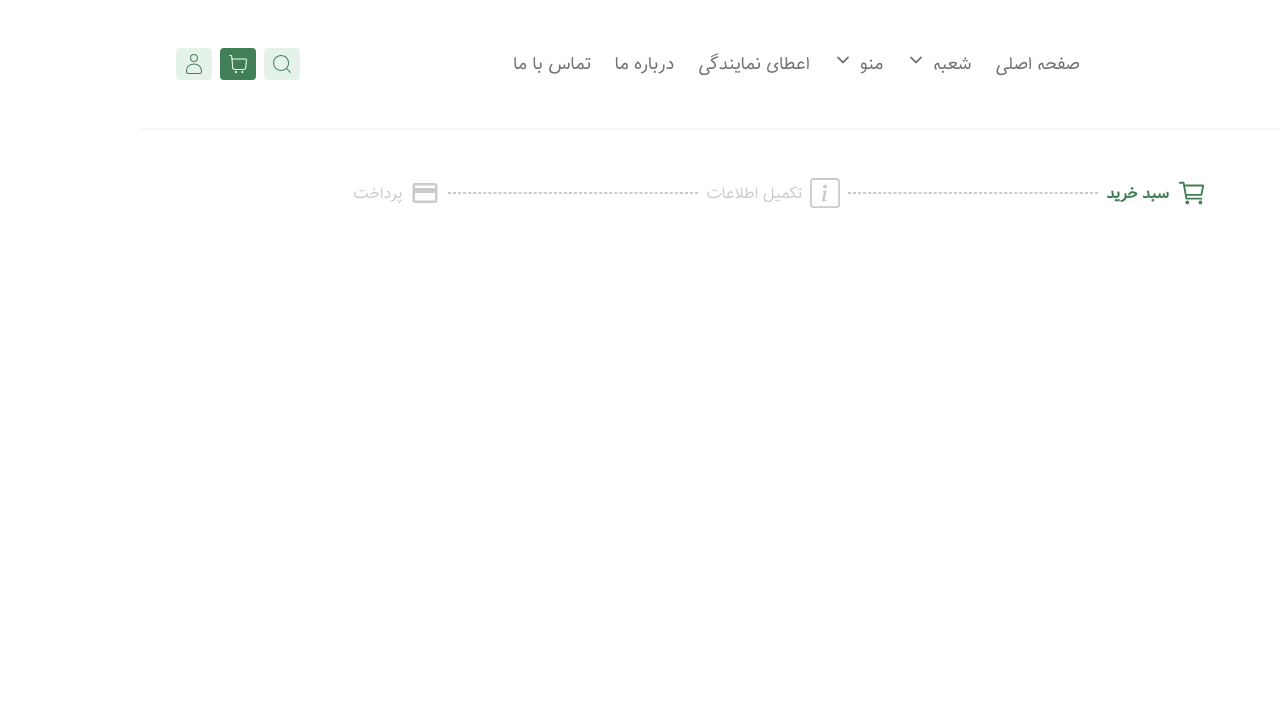
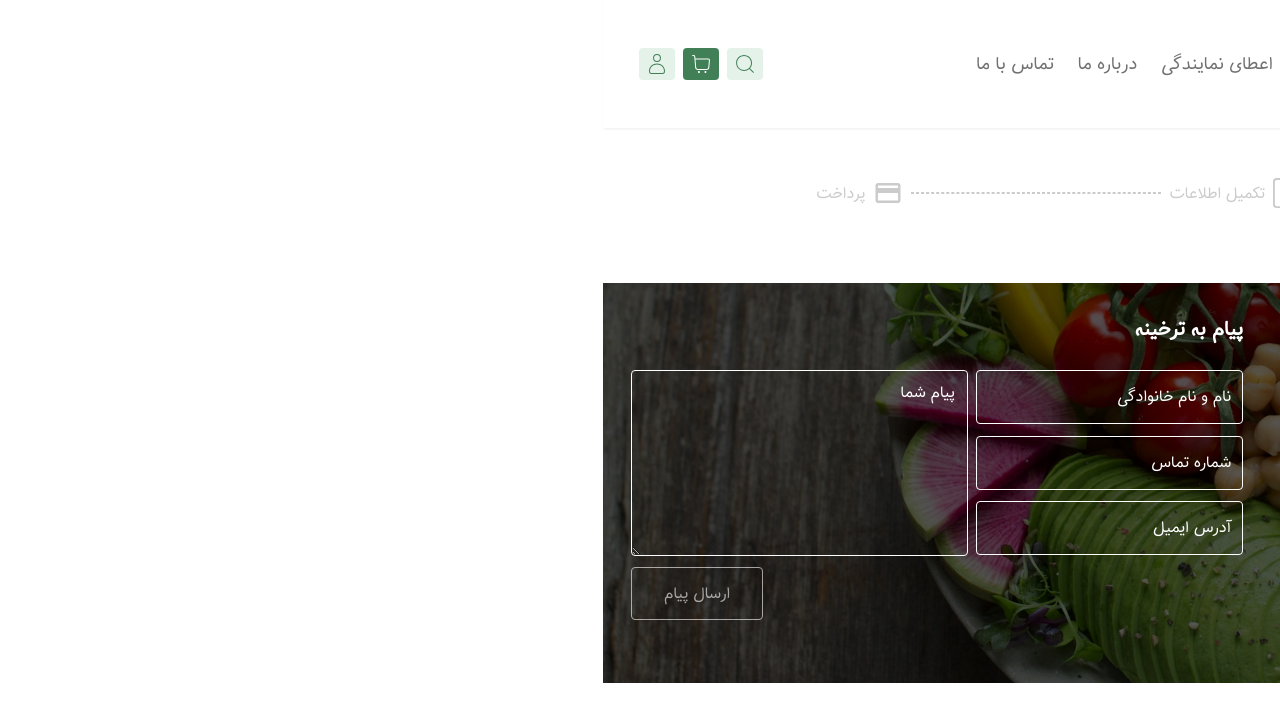
Before and after one commit to rabbaniha91/tarkhineh_client, a React (Vite) app: page /cart in a window 1280 px wide. Shown: the top 722 px of the page. Built offline with nearby package versions, Linux system fonts and the light colour scheme.

Commit message:
add cart item box component

```diff
--- /dev/null
+++ b/src/components/CartItemBox/CartItemBox.jsx
@@ -0,0 +1,9 @@
+import React from 'react'
+
+const CartItemBox = () => {
+  return (
+    <div>CartItemBox</div>
+  )
+}
+
+export default CartItemBox
--- /dev/null
+++ b/src/components/CartItemBox/index.jsx
@@ -0,0 +1,3 @@
+import { memo } from "react"
+import CartItemBox from "./CartItemBox"
+export default memo(CartItemBox)
--- a/src/pages/ShoppingCart.jsx
+++ b/src/pages/ShoppingCart.jsx
@@ -1,12 +1,16 @@
 import React from 'react'
 import Navbar from '../components/Navbar'
 import Stepper from '../components/Stepper/Stepper'
+import CartItemBox from '../components/CartItemBox'
+import Footer from "../components/Footer"
 
 const ShoppingCart = () => {
   return (
     <div>
         <Navbar />
         <Stepper />
+        <CartItemBox />
+        <Footer />
     </div>
   )
 }
```
Also changed, not shown: src/components/CartItemBox/styles.module.css (added).
